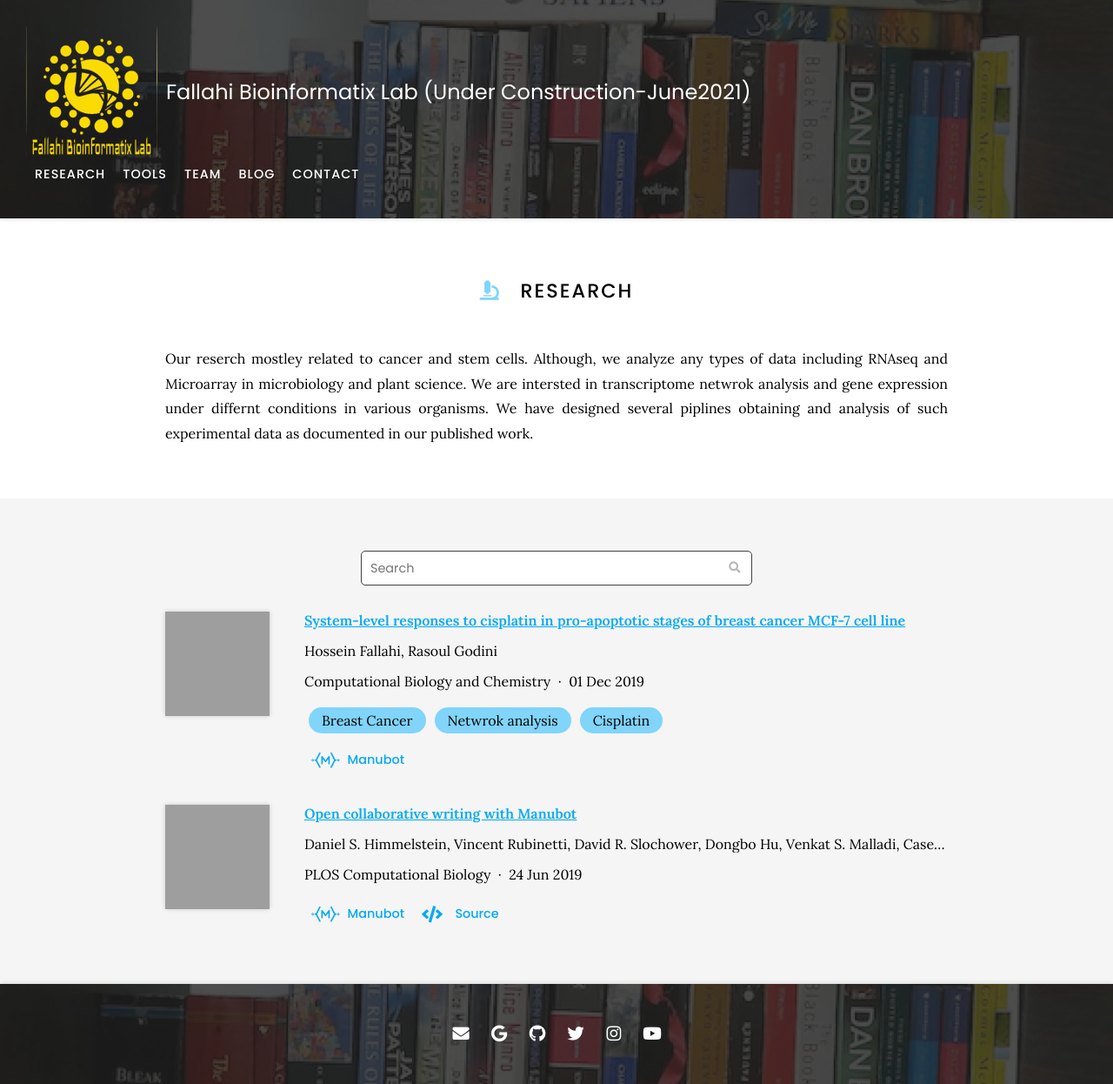
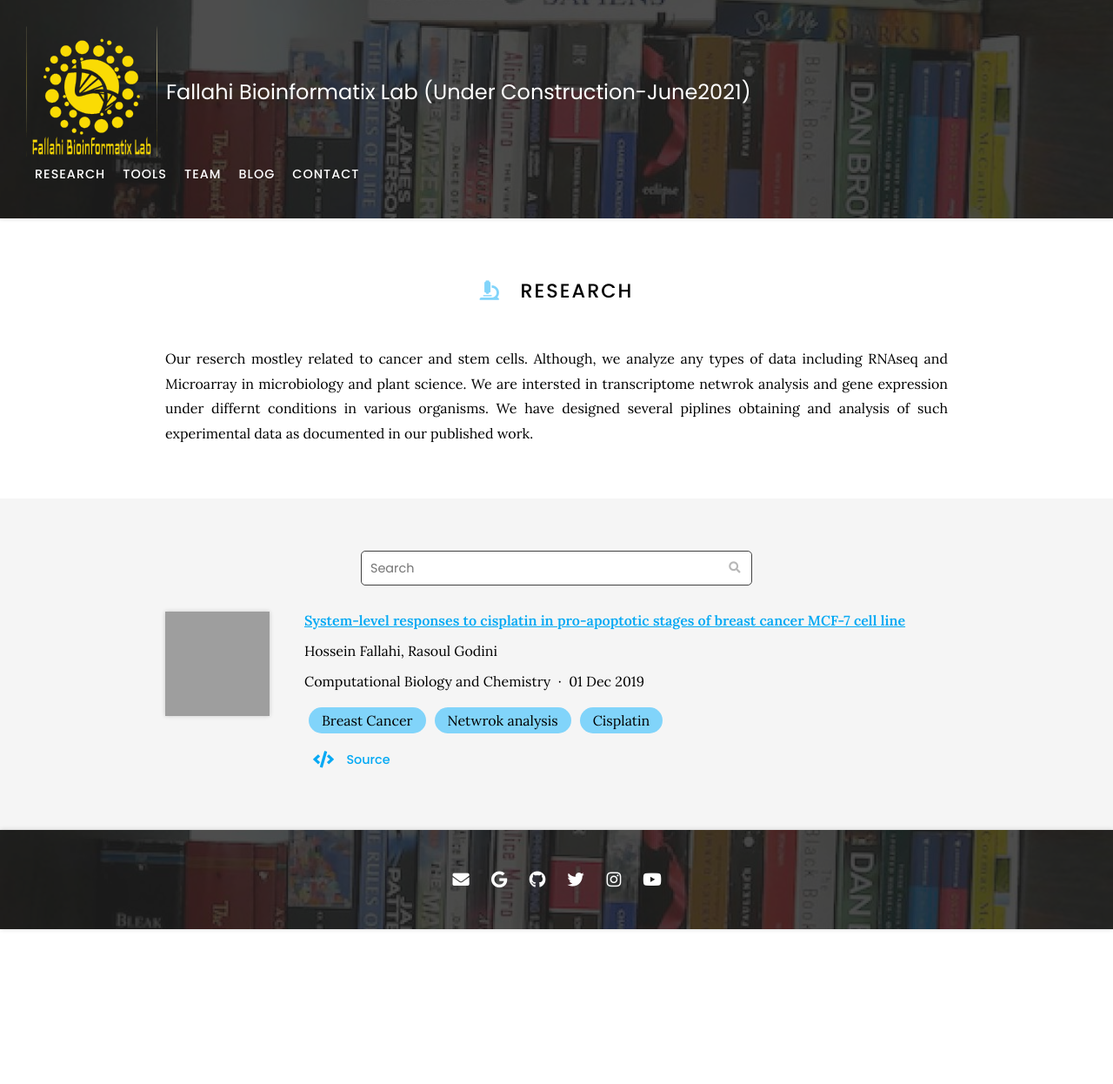
Before and after one commit to Hossein-Fallahi/Fallahi-Bioinformatics-Lab, a Jekyll site: the page built from research/index.md, in a window 1280 px wide. Shown: the whole page at 87% size. Built offline with Jekyll 4.4.1, drawn with Linux system fonts in a browser that asks for light colours; nearby versions of some CDN libraries; after the commit the page ends 1068 px from its top, so only the background shows below that; grey boxes are pictures that could not be loaded.

Commit message:
Generate citations

```diff
--- a/_data/citations.yaml
+++ b/_data/citations.yaml
@@ -11,29 +11,7 @@
   link: https://doi.org/gkpk62
   image: https://ars.els-cdn.com/content/image/1-s2.0-S147692711830639X-ga1.jpg
   extra-links:
-  - type: manubot
+  - type: source
     link: https://www.sciencedirect.com/science/article/abs/pii/S147692711830639X#fig0030
   tags:
   - Breast Cancer, Netwrok analysis, Cisplatin
-- id: doi:10.1371/journal.pcbi.1007128
-  title: Open collaborative writing with Manubot
-  authors:
-  - Daniel S. Himmelstein
-  - Vincent Rubinetti
-  - David R. Slochower
-  - Dongbo Hu
-  - Venkat S. Malladi
-  - Casey S. Greene
-  - Anthony Gitter
-  publisher: PLOS Computational Biology
-  date: '2019-06-24'
-  link: https://doi.org/c7np
-  image: https://journals.plos.org/ploscompbiol/article/figure/image?size=inline&id=info:doi/10.1371/journal.pcbi.1007128.g001&rev=2
-  repo: greenelab/meta-review
-  extra-links:
-  - type: manubot
-    link: https://greenelab.github.io/meta-review/
-  - type: source
-    link: https://github.com/greenelab/meta-review
-  - type: website
-    link: http://manubot.org/
```
